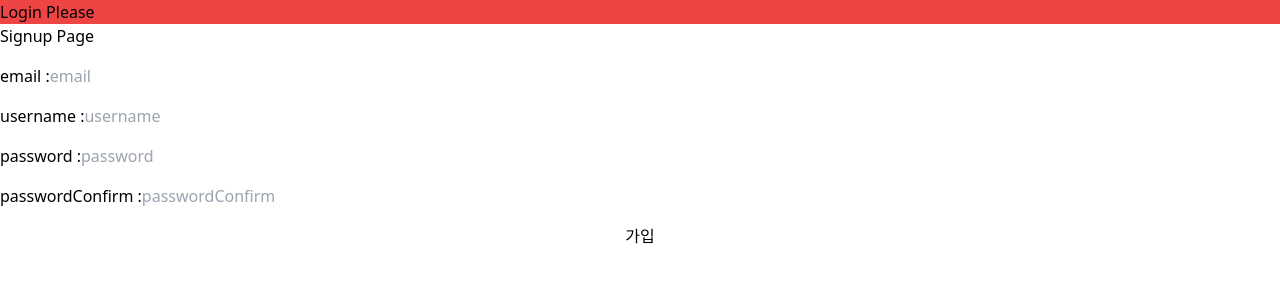
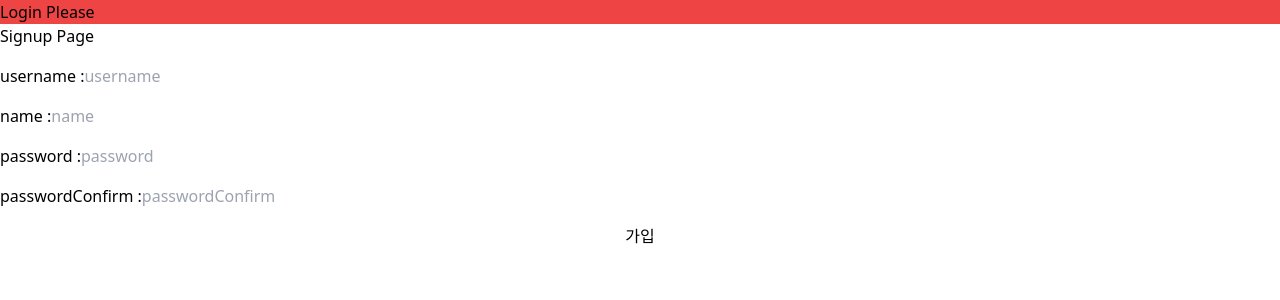
Before and after one commit to taewonnn/Wooma, a React (Create React App) app: page /singup in a window 1280 px wide. Shown: the top 300 px of the page. Built offline with nearby package versions, Linux system fonts and the light colour scheme.

Commit message:
feat: 회원가입 validation

```diff
--- a/src/pages/Signup.tsx
+++ b/src/pages/Signup.tsx
@@ -31,31 +31,13 @@ function Signup() {
       <p>Signup Page</p>
       <form onSubmit={handleSubmit(onValid)} className="flex flex-col ">
         <div className="flex justify-start mt-4 mb-4">
-          <label htmlFor="email">email :</label>
+          <label htmlFor="username">username :</label>
           <input
-            {...register('email', {
+            {...register('username', {
               required: '필수 : 이메일',
               pattern: {
                 value: /^[A-Z0-9._%+-]+@[A-Z0-9.-]+\.[A-Z]{2,}$/i,
                 message: '이메일 형식에 맞춰 입력해주세요',
-              },
-            })}
-            type="text"
-            placeholder="email"
-            name="email"
-            id="email"
-          />
-        </div>
-        {errors.email && <p className="text-red-500">{errors.email.message}</p>}
-
-        <div className="flex justify-start mb-4">
-          <label htmlFor="username">username :</label>
-          <input
-            {...register('username', {
-              required: '필수 : 이름',
-              pattern: {
-                value: /^[a-zA-Z가-힣]{3,20}$/,
-                message: '3 ~ 10 글자 이내로 입력해주세요',
               },
             })}
             type="text"
@@ -65,6 +47,24 @@ function Signup() {
           />
         </div>
         {errors.username && <p className="text-red-500">{errors.username.message}</p>}
+
+        <div className="flex justify-start mb-4">
+          <label htmlFor="name">name :</label>
+          <input
+            {...register('name', {
+              required: '필수 : 이름',
+              pattern: {
+                value: /^[a-zA-Z가-힣]{3,20}$/,
+                message: '3 ~ 10 글자 이내로 입력해주세요',
+              },
+            })}
+            type="text"
+            placeholder="name"
+            name="name"
+            id="name"
+          />
+        </div>
+        {errors.name && <p className="text-red-500">{errors.name.message}</p>}
 
         <div className="flex justify-start mb-4">
           <label htmlFor="password">password :</label>
```
